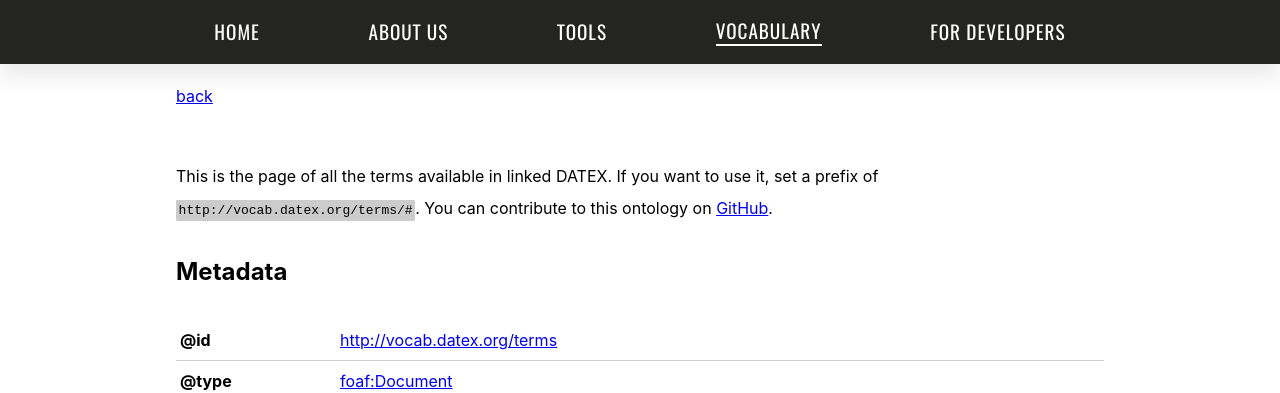
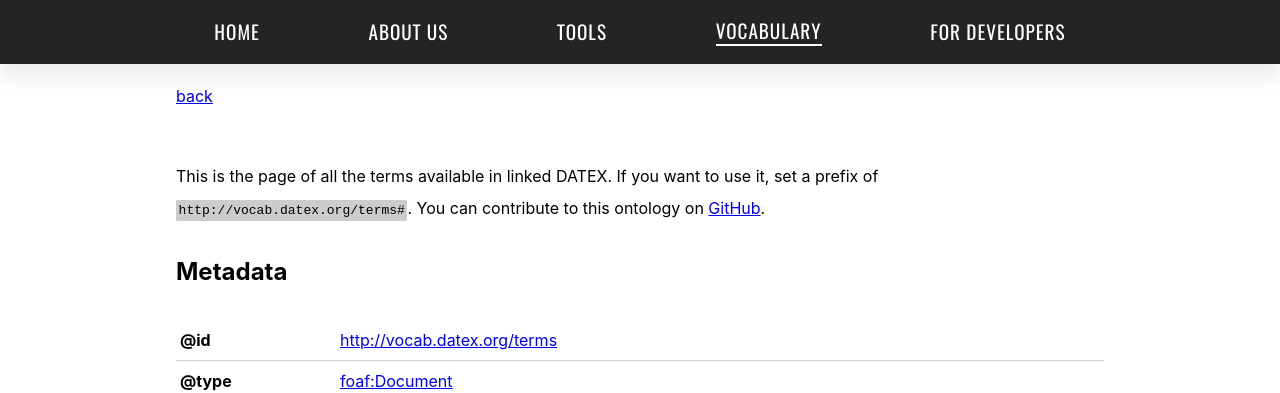
Before and after one commit to osoc16/mobylink, a Jekyll site: the page built from terms/index.html, in a window 1280 px wide and 900 px high. Shown: the top 393 px of the window. Built offline with Jekyll 4.4.1, drawn with Linux system fonts in a browser that asks for light colours; some of the changed lines change nothing that is shown.

Commit message:
correct url

```diff
--- a/terms/index.html
+++ b/terms/index.html
@@ -3,7 +3,7 @@
 ---
 
 <section class="heading">
-<p>This is the page of all the terms available in linked DATEX. If you want to use it, set a prefix of <code>http://vocab.datex.org/terms/#</code>. You can contribute to this ontology on <a href="https://github.com/oSoc16/mobylink/blob/gh-pages/_data/vocabulary.json">GitHub</a>.</p>
+<p>This is the page of all the terms available in linked DATEX. If you want to use it, set a prefix of <code>http://vocab.datex.org/terms#</code>. You can contribute to this ontology on <a href="https://github.com/oSoc16/mobylink/blob/gh-pages/_data/vocabulary.json">GitHub</a>.</p>
 <h2>Metadata</h2>
 {% for term in site.data.vocabulary['@graph'] %}
   <article id="{{term["@id"] | split: ':' | last}}" class="table-container">
```
